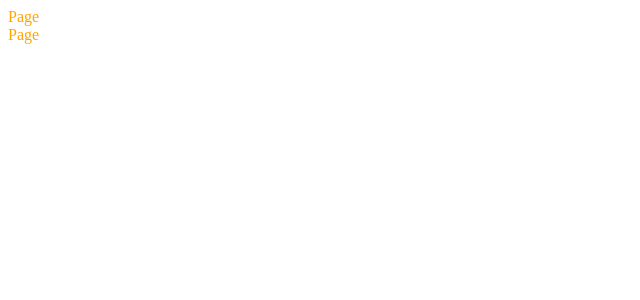
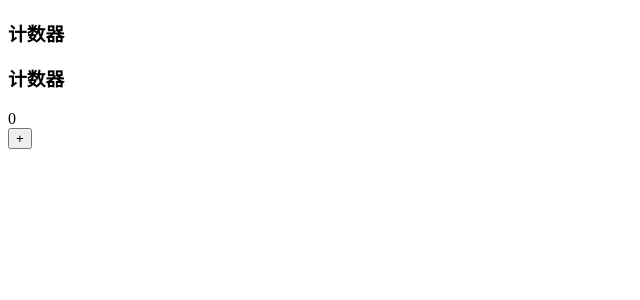
Before and after one commit to IEUNJI/learn-react, a React (Create React App) app in the folder react-base/: page / in a window 1280 px wide. Shown: the top 300 px of the page, without its empty margins (0-640 px from the left). Built offline with nearby package versions, Linux system fonts and the light colour scheme.

Commit message:
PureComponent与memo

```diff
--- a/react-base/src/App.js
+++ b/react-base/src/App.js
@@ -4,12 +4,13 @@ import ForwardRef from './ForwardRef';
 import Lifecycle from './Lifecycle';
 import Snapshot from './Snapshot';
 import NewContext from './NewContext';
+import Pure from './Pure';
 
 function App(props) {
 
   return (
     <React.Fragment>
-      <NewContext />
+      <Pure />
     </React.Fragment>
   );
 }
--- /dev/null
+++ b/react-base/src/Pure.js
@@ -0,0 +1,108 @@
+import React from 'react';
+
+function shallowEqual(objA, objB) {
+  if (objA === objB) {
+    return true;
+  }
+
+  if (typeof objA !== 'object' || objA === null || typeof objB !== 'object' || objB === null) {
+    return false;
+  }
+
+  const keysA = Object.keys(objA);
+  const keysB = Object.keys(objB);
+
+  if (keysA.length !== keysB.length) {
+    return false;
+  }
+
+  for (let i = 0; i < keysA.length; i++) {
+    if (!objB.hasOwnProperty(keysA[i]) || objA[keysA[i]] !== objB[keysA[i]]) {
+      return false;
+    }
+  }
+
+  return true;
+}
+
+class PureComponent extends React.Component {
+  isPureReactComponent = true;
+
+  shouldComponentUpdate(nextProps, nextState) {
+    return !shallowEqual(this.props, nextProps) || !shallowEqual(this.state, nextState);
+  }
+}
+
+function memo(Func) {
+  return class extends React.PureComponent {
+    render() {
+      return Func(this.props);
+    }
+  };
+}
+
+const Title2 = React.memo(function (props) {
+  console.log('title2 render');
+  const { title } = props;
+
+  return (
+    <h3>{title}</h3>
+  );
+});
+
+class Title extends React.PureComponent {
+
+  render() {
+    console.log('title render');
+    const { title } = this.props;
+
+    return (
+      <h3>{title}</h3>
+    );
+  }
+}
+
+class Number extends React.PureComponent {
+
+  render() {
+    console.log('number render');
+    const { number } = this.props;
+
+    return (
+      <div>{number}</div>
+    );
+  }
+}
+
+class Pure extends React.PureComponent {
+  constructor(props) {
+    super(props);
+
+    this.state = {
+      title: '计数器',
+      number: 0
+    };
+  }
+
+  add = () => {
+    this.setState({
+      number: this.state.number + 1
+    });
+  }
+
+  render() {
+    console.log('pure render');
+    const { title, number } = this.state;
+
+    return (
+      <React.Fragment>
+        <Title title={title} />
+        <Title2 title={title} />
+        <Number number={number} />
+        <button onClick={this.add}>+</button>
+      </React.Fragment>
+    );
+  }
+}
+
+export default Pure;
```
